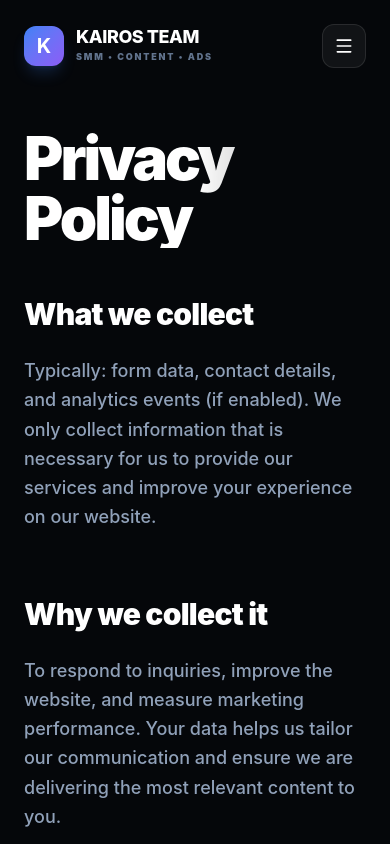
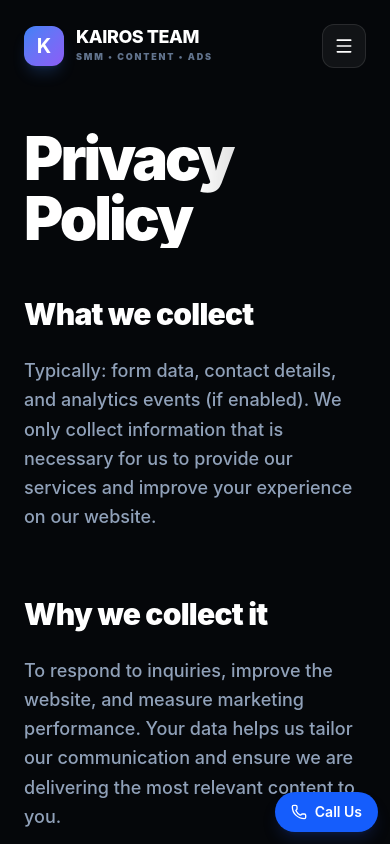
Before and after one commit to sardorbek21324/Kairos-team, a React (Vite) app: page /privacy in a window 390 px wide. Shown: the top 844 px of the page. Built offline with nearby package versions, Linux system fonts and the light colour scheme.

Commit message:
Refine floating call button size, color, and responsive placement

```diff
--- a/src/App.tsx
+++ b/src/App.tsx
@@ -4,6 +4,7 @@ import { ReactNode } from 'react';
 import Header from './components/Header';
 import Footer from './components/Footer';
 import ScrollToTop from './components/ScrollToTop';
+import FloatingCallButton from './components/FloatingCallButton';
 import Home from './pages/Home';
 import Services from './pages/Services';
 import Portfolio from './pages/Portfolio';
@@ -21,7 +22,7 @@ function AppContent() {
       <div className="fixed inset-0 noise opacity-[0.03] pointer-events-none z-[100]" />
       <ScrollToTop />
       <Header />
-      <main className="flex-grow">
+      <main className="flex-grow pb-20 sm:pb-24 md:pb-0">
         <motion.div
           initial={{ opacity: 1 }}
           animate={{ opacity: isChanging ? 0 : 1 }}
@@ -38,6 +39,7 @@ function AppContent() {
           </Routes>
         </motion.div>
       </main>
+      <FloatingCallButton />
       <Footer />
     </div>
   );
--- /dev/null
+++ b/src/components/FloatingCallButton.tsx
@@ -0,0 +1,14 @@
+import { Phone } from 'lucide-react';
+
+export default function FloatingCallButton() {
+  return (
+    <a
+      href="tel:+48503413651"
+      aria-label="Call us at +48 503 413 651"
+      className="fixed bottom-3 right-3 z-[110] inline-flex items-center gap-2 rounded-full bg-blue-600 px-4 py-3 text-white shadow-lg shadow-blue-900/30 transition-all duration-200 hover:bg-blue-500 focus:outline-none focus-visible:ring-2 focus-visible:ring-blue-200 sm:bottom-4 sm:right-4 sm:gap-2.5 sm:px-5 md:bottom-6 md:right-6"
+    >
+      <Phone className="h-4 w-4 sm:h-5 sm:w-5" />
+      <span className="text-sm font-semibold leading-none sm:text-base">Call Us</span>
+    </a>
+  );
+}
```
